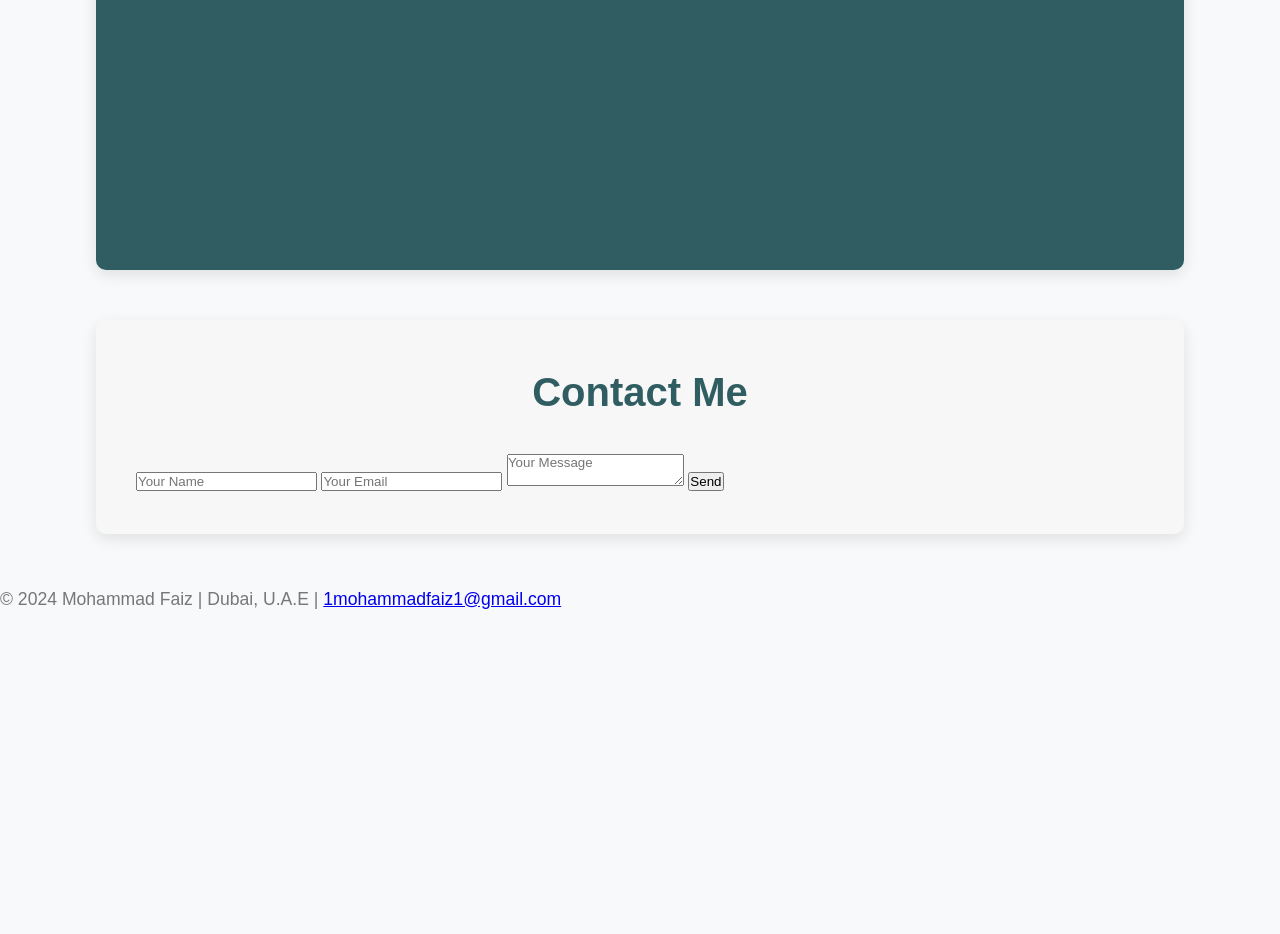
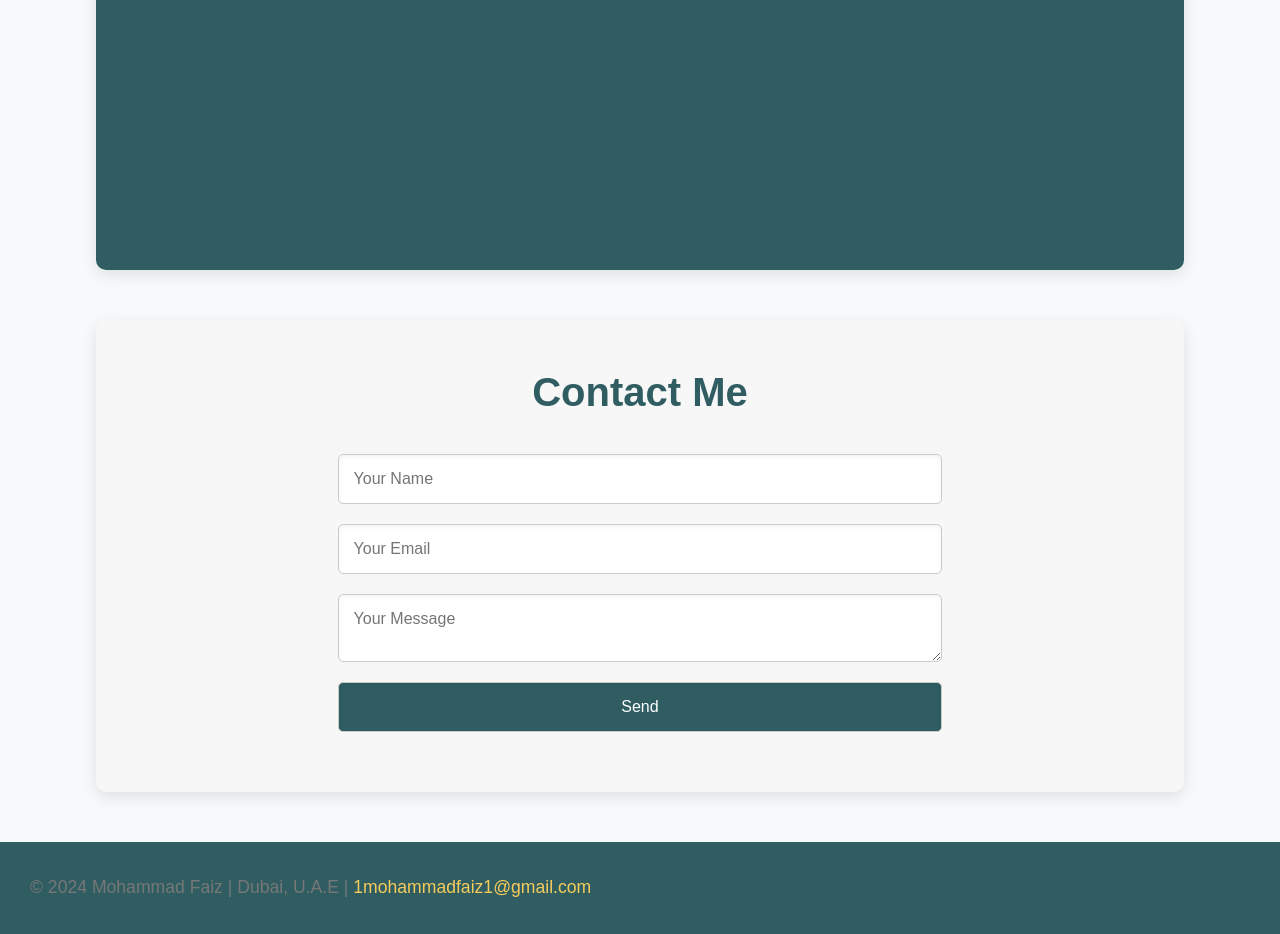
Before and after one commit to shamscasm/faizportfolio, a plain HTML site: page index.html in a window 1280 px wide. Shown: the part 3534-4468 px from the top of the page. Before the commit the page ends 4149 px from the top, so only its background shows below. Drawn offline with Linux system fonts and the light colour scheme.

Commit message:
fixed contact shit

```diff
--- a/index.html
+++ b/index.html
@@ -342,6 +342,52 @@
                 width: 90%;
             }
         }
+
+          /* Contact Form */
+          .contact form {
+            display: flex;
+            flex-direction: column;
+            width: 60%;
+            margin: auto;
+        }
+
+        .contact form input, .contact form textarea {
+            padding: 15px;
+            margin-bottom: 20px;
+            border: 1px solid #ccc;
+            border-radius: 5px;
+            font-size: 1rem;
+            box-shadow: inset 0 2px 4px rgba(0, 0, 0, 0.05);
+        }
+
+        .contact form input[type="submit"] {
+            background: var(--primary-color);
+            color: #fff;
+            cursor: pointer;
+            transition: background 0.3s ease;
+        }
+
+        .contact form input[type="submit"]:hover {
+            background: var(--hover-color);
+        }
+
+        /* Footer */
+        footer {
+            background: var(--primary-color);
+            color: #fff;
+            text-align: center;
+            padding: 30px;
+            margin-top: 50px;
+        }
+
+        footer a {
+            color: var(--secondary-color);
+            text-decoration: none;
+        }
+
+        footer a:hover {
+            text-decoration: underline;
+        }
     </style>
 </head>
 <body>
```
